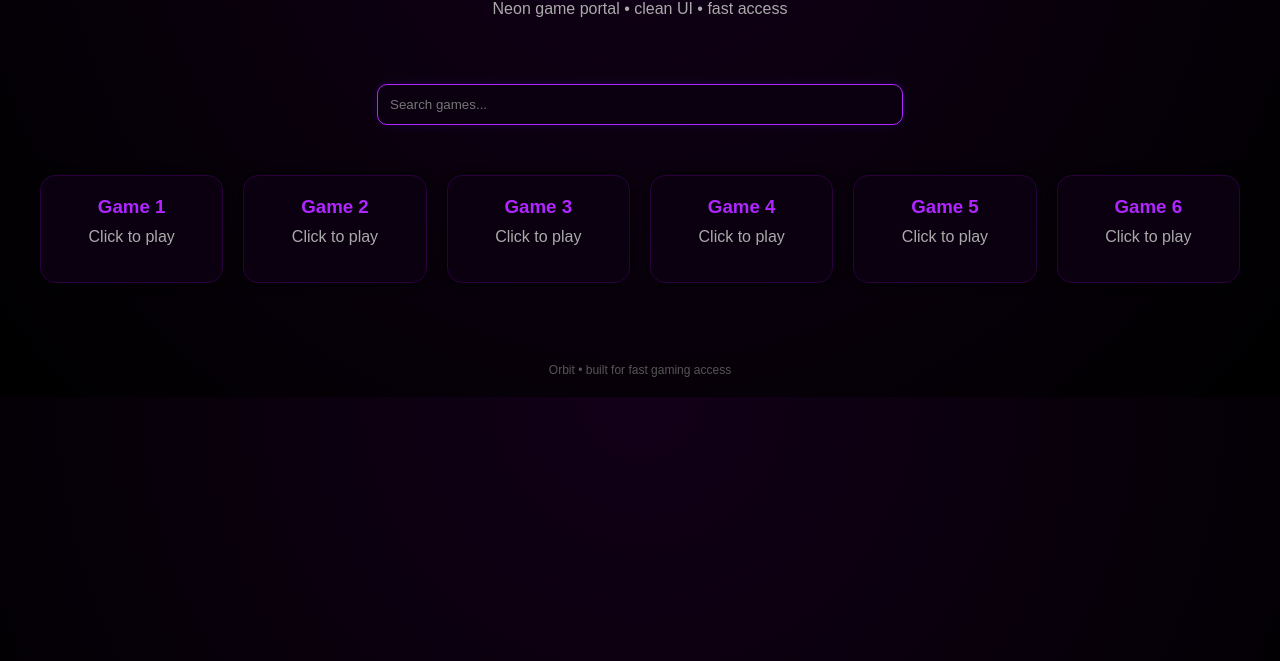
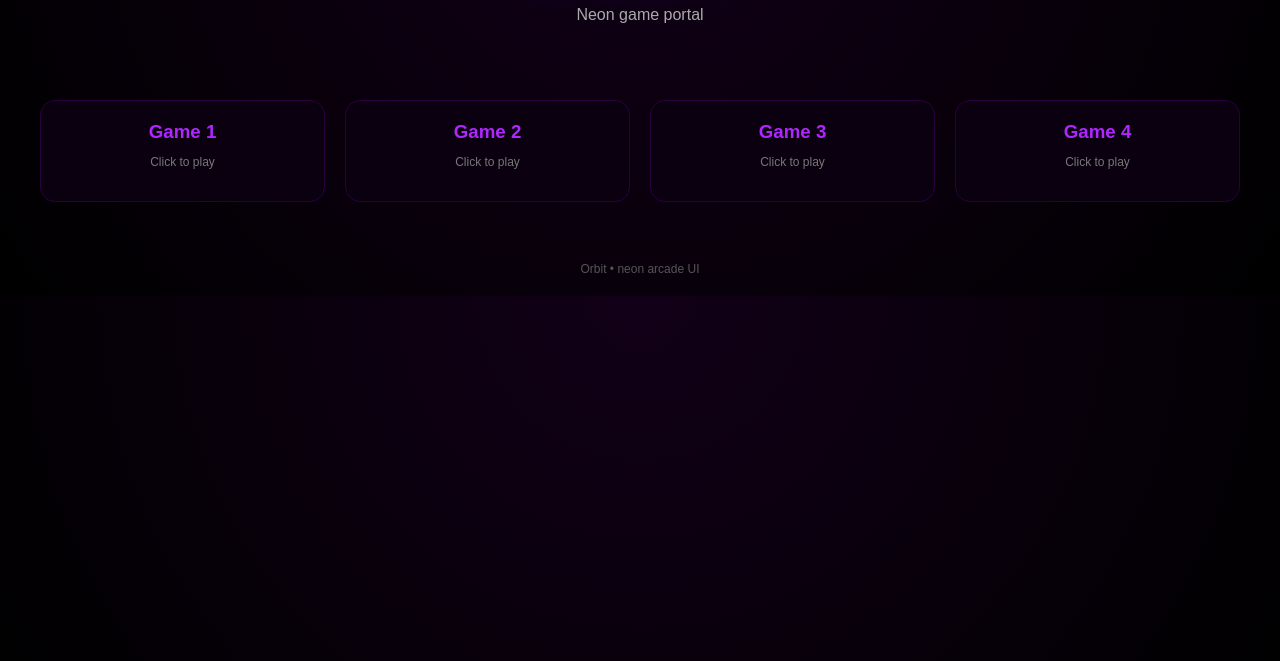
Before and after one commit to cmonie1313-pixel/orbit-site, a plain HTML site: page index.html in a window 1280 px wide. Shown: the part 139-800 px from the top of the page. Drawn offline with Linux system fonts and the light colour scheme.

Commit message:
Update index.html

```diff
--- a/index.html
+++ b/index.html
@@ -16,69 +16,85 @@ body {
 /* HEADER */
 header {
   text-align: center;
-  padding: 60px 20px 30px;
+  padding: 60px 20px 20px;
 }
 
 h1 {
   font-size: 60px;
   letter-spacing: 6px;
   color: #b026ff;
-  text-shadow: 0 0 10px #b026ff, 0 0 30px #6a00ff;
+  text-shadow: 0 0 10px #b026ff, 0 0 25px #6a00ff;
   margin: 0;
+  animation: glow 2s infinite alternate;
+}
+
+@keyframes glow {
+  from { text-shadow: 0 0 10px #b026ff; }
+  to { text-shadow: 0 0 25px #b026ff, 0 0 40px #6a00ff; }
 }
 
 p {
   color: #aaa;
-  margin-top: 10px;
 }
 
-/* SEARCH BAR */
-.search {
-  display: flex;
-  justify-content: center;
-  margin: 20px 0 50px;
-}
-
-.search input {
-  width: 60%;
-  max-width: 500px;
-  padding: 12px;
-  border-radius: 10px;
-  border: 1px solid #b026ff;
-  background: #0a0010;
-  color: white;
-  outline: none;
-  box-shadow: 0 0 10px #6a00ff33;
-}
-
-/* GAME GRID */
+/* GRID */
 .grid {
   display: grid;
   grid-template-columns: repeat(auto-fit, minmax(180px, 1fr));
   gap: 20px;
-  padding: 0 40px 60px;
+  padding: 40px;
 }
 
+/* CARD */
 .card {
   background: #0a0010;
   border: 1px solid #2a003f;
   border-radius: 15px;
   padding: 20px;
   text-align: center;
-  transition: 0.3s;
   cursor: pointer;
-  box-shadow: 0 0 10px #000;
+  transition: 0.25s ease;
+  position: relative;
+  overflow: hidden;
+}
+
+/* glow sweep animation */
+.card::before {
+  content: "";
+  position: absolute;
+  top: -50%;
+  left: -50%;
+  width: 200%;
+  height: 200%;
+  background: radial-gradient(circle, rgba(176,38,255,0.2), transparent 60%);
+  transform: rotate(0deg);
+  transition: 0.5s;
+  opacity: 0;
+}
+
+.card:hover::before {
+  opacity: 1;
 }
 
 .card:hover {
-  transform: translateY(-5px);
+  transform: translateY(-8px) scale(1.03);
   border: 1px solid #b026ff;
-  box-shadow: 0 0 15px #b026ff;
+  box-shadow: 0 0 20px #b026ff;
 }
 
 .card h3 {
   margin: 0;
   color: #b026ff;
+}
+
+.card p {
+  color: #777;
+  font-size: 12px;
+}
+
+/* BUTTON FEEL ON CLICK */
+.card:active {
+  transform: scale(0.98);
 }
 
 /* FOOTER */
@@ -95,50 +111,42 @@ footer {
 
 <header>
   <h1>ORBIT</h1>
-  <p>Neon game portal • clean UI • fast access</p>
+  <p>Neon game portal</p>
 </header>
-
-<div class="search">
-  <input type="text" placeholder="Search games...">
-</div>
 
 <div class="grid">
 
-  <div class="card">
+  <div class="card" onclick="openGame('https://example.com')">
     <h3>Game 1</h3>
     <p>Click to play</p>
   </div>
 
-  <div class="card">
+  <div class="card" onclick="openGame('https://example.com')">
     <h3>Game 2</h3>
     <p>Click to play</p>
   </div>
 
-  <div class="card">
+  <div class="card" onclick="openGame('https://example.com')">
     <h3>Game 3</h3>
     <p>Click to play</p>
   </div>
 
-  <div class="card">
+  <div class="card" onclick="openGame('https://example.com')">
     <h3>Game 4</h3>
-    <p>Click to play</p>
-  </div>
-
-  <div class="card">
-    <h3>Game 5</h3>
-    <p>Click to play</p>
-  </div>
-
-  <div class="card">
-    <h3>Game 6</h3>
     <p>Click to play</p>
   </div>
 
 </div>
 
 <footer>
-  Orbit • built for fast gaming access
+  Orbit • neon arcade UI
 </footer>
+
+<script>
+function openGame(url) {
+  window.open(url, "_blank");
+}
+</script>
 
 </body>
 </html>
```
